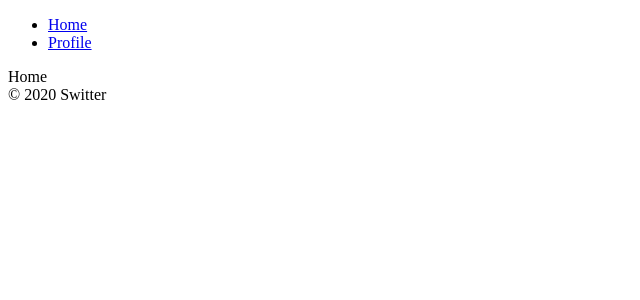
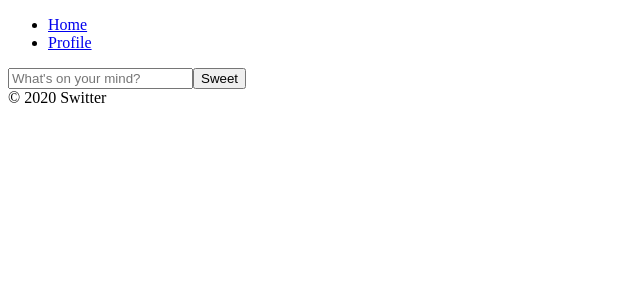
Before and after one commit to leeseongwon95/switter, a React (Create React App) app: page /#/ in a window 1280 px wide. Shown: the top 300 px of the page, without its empty margins (0-640 px from the left). Built offline with nearby package versions, Linux system fonts and the light colour scheme; no server answers; sample sign-in values are in the browser's storage.

Commit message:
Form and Databse Setup

```diff
--- a/src/fbase.js
+++ b/src/fbase.js
@@ -1,5 +1,6 @@
 import * as firebase from "firebase/app";
 import "firebase/auth";
+import "firebase/database";
 
 const firebaseConfig = {
   apiKey: process.env.REACT_APP_API_KEY,
--- a/src/routes/Home.js
+++ b/src/routes/Home.js
@@ -1,5 +1,31 @@
 import React from "react";
+import { useState } from "react";
 
-const Home = () => <span>Home</span>;
+const Home = () => {
+  const [sweet, setSweet] = useState("");
+  const onSubmit = (event) => {
+    event.preventDefault();
+  };
+  const onChange = (event) => {
+    const {
+      target: { value },
+    } = event;
+    setSweet(value);
+  };
+  return (
+    <div>
+      <form onSubmit={onSubmit}>
+        <input
+          value={sweet}
+          onChange={onChange}
+          type="text"
+          placeholder="What's on your mind?"
+          maxLength={120}
+        />
+        <input type="submit" value="Sweet" />
+      </form>
+    </div>
+  );
+};
 
 export default Home;
```
